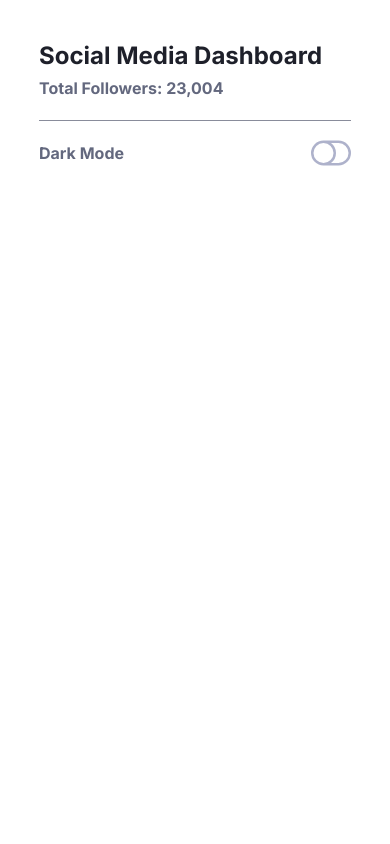
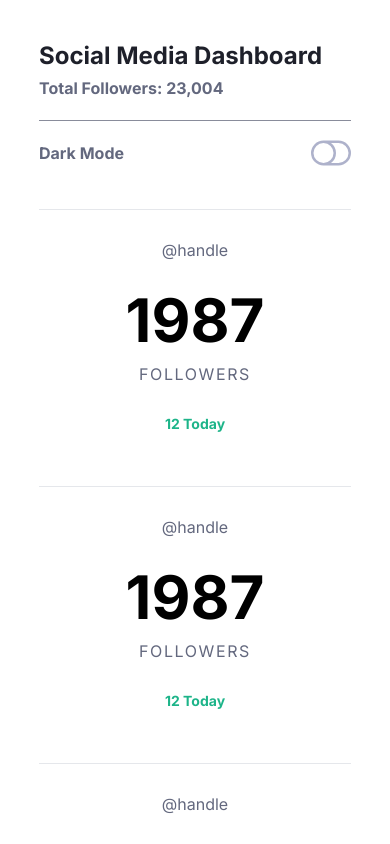
Before and after one commit to TheThomasY/social-media-dashboard, a React (Create React App) app: page / in a window 390 px wide. Shown: the top 844 px of the page. Built offline with nearby package versions, Linux system fonts and the light colour scheme.

Commit message:
feat: generic large card added, styld for mobile only and needs some tweaks

```diff
--- a/src/App.js
+++ b/src/App.js
@@ -12,7 +12,10 @@ function App() {
 
   return (
     <div className={'font-Inter' + (darkMode ? ' dark bg-dk-bg' : '')}>
-      <Header onToggleDarkMode={toggleDarkMode} colourMode={darkMode} />
+      <div className='w-4/5 mx-auto'>
+        <Header onToggleDarkMode={toggleDarkMode} colourMode={darkMode} />
+        <Followers />
+      </div>
     </div>
   );
 }
--- /dev/null
+++ b/src/components/BigCard.js
@@ -0,0 +1,14 @@
+import React from 'react';
+
+export default function BigCard() {
+  return (
+    <div className='mt-6 py-7 text-center border-t'>
+      <div className='text-grey-text dark:text-dk-text'>@handle</div>
+      <div className='mt-7 text-6xl font-bold dark:text-white'>1987</div>
+      <div className='mt-3 text-grey-text dark:text-dk-text tracking-widest'>
+        FOLLOWERS
+      </div>
+      <div className='mt-7 text-sm font-bold text-up-green'>12 Today</div>
+    </div>
+  );
+}
--- a/src/components/Followers.js
+++ b/src/components/Followers.js
@@ -1,9 +1,13 @@
 import React from 'react';
+import BigCard from './BigCard';
 
 export default function Followers() {
   return (
     <div>
-      <div>Card</div>
+      <BigCard />
+      <BigCard />
+      <BigCard />
+      <BigCard />
     </div>
   );
 }
--- a/src/components/Header.js
+++ b/src/components/Header.js
@@ -8,7 +8,7 @@ export default function Header(props) {
   };
 
   return (
-    <div className='w-4/5 pt-10 mx-auto flex flex-col md:flex-row md:justify-between md:items-center dark:bg-dk-bg'>
+    <div className='pt-10 flex flex-col md:flex-row md:justify-between md:items-center dark:bg-dk-bg'>
       <div>
         <div className='text-2xl font-bold text-dark-text dark:text-white'>
           Social Media Dashboard
--- a/tailwind.config.js
+++ b/tailwind.config.js
@@ -7,6 +7,10 @@ module.exports = {
   theme: {
     extend: {
       colors: {
+        // Generic
+        'up-green': 'hsl(163, 72%, 41%)',
+        'down-red': 'hsl(356, 69%, 56%)',
+
         // Light scheme
         'grey-text': 'hsl(228, 12%, 44%)',
         'dark-text': 'hsl(230, 17%, 14%)',
```
